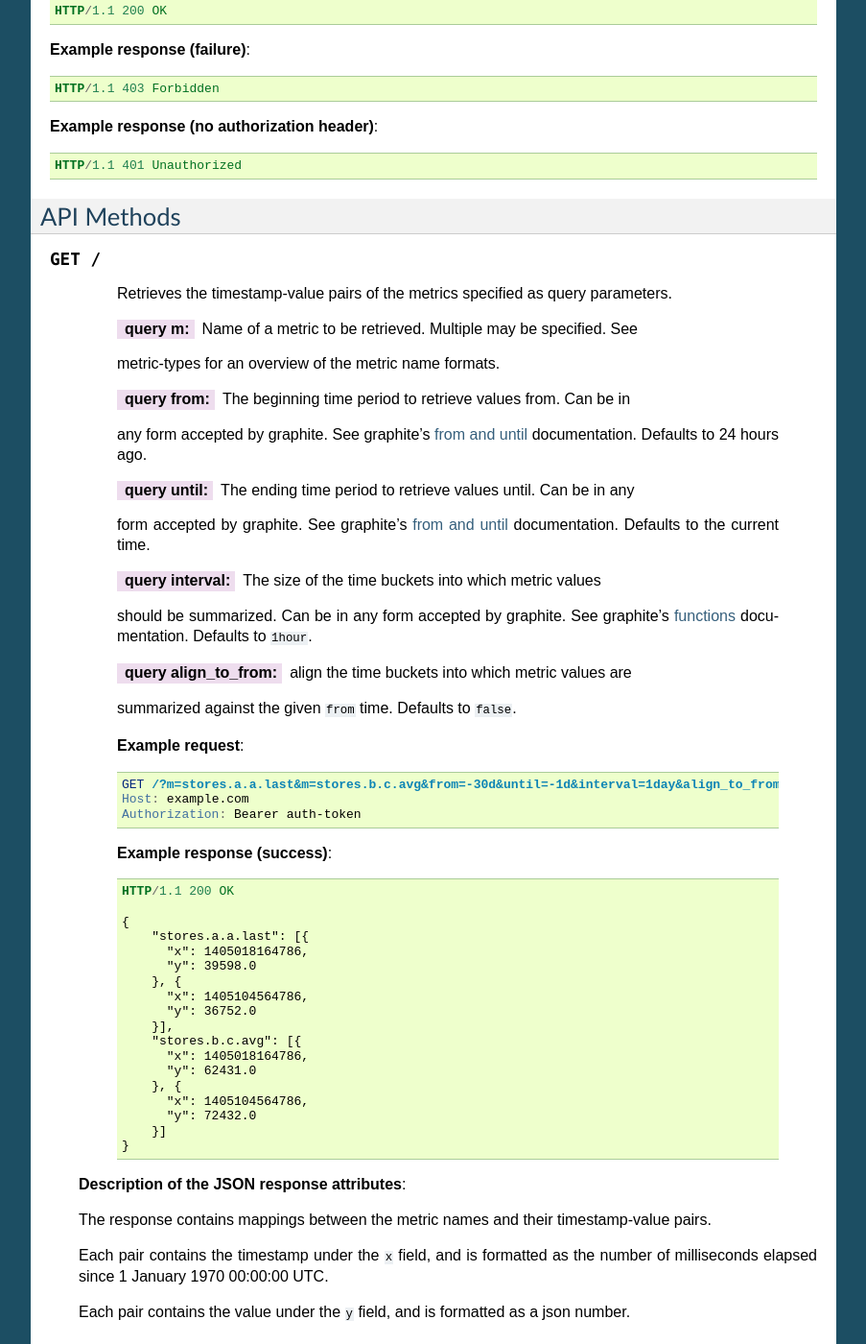
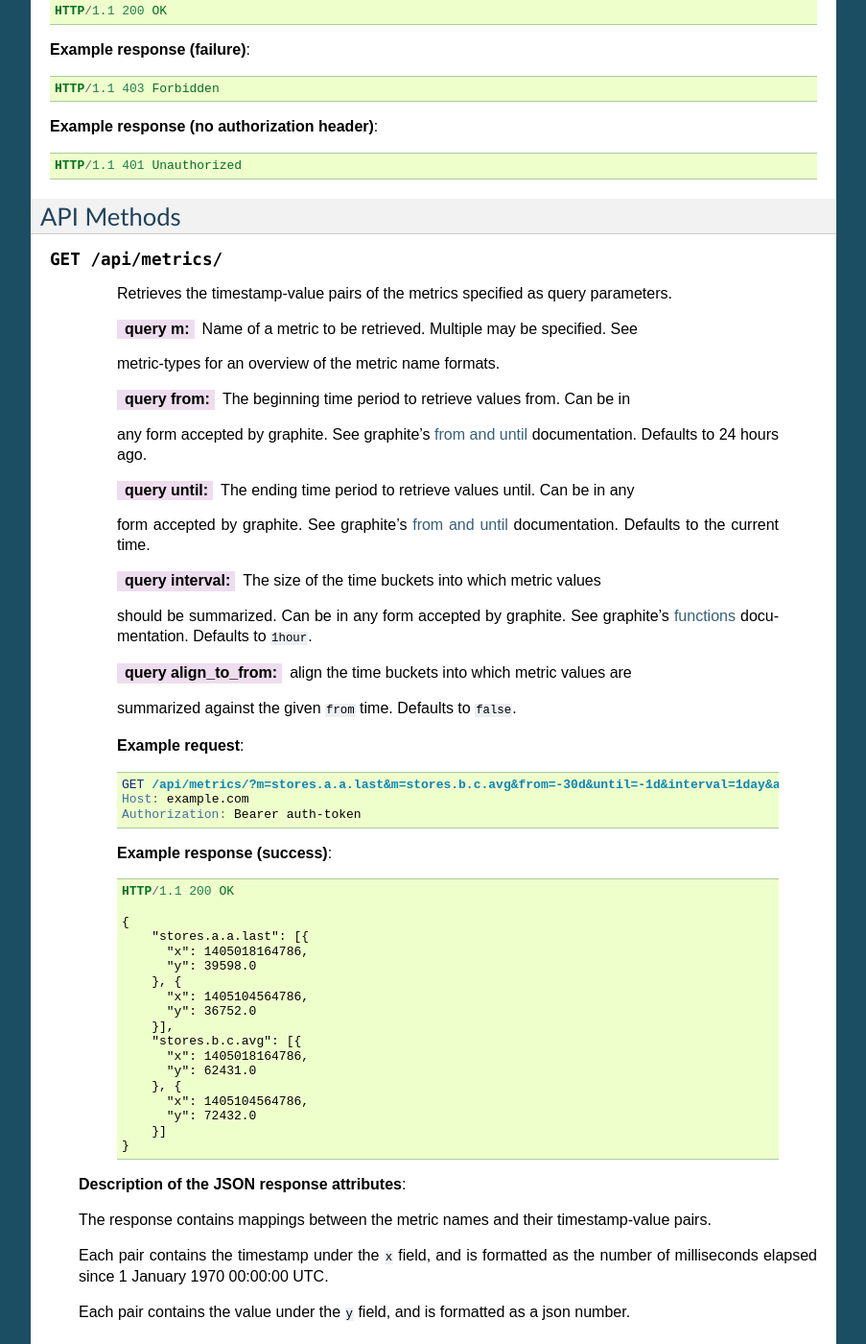
Before and after one commit to praekelt/go-metrics-api, a Sphinx documentation site: the page built from docs/api.rst, in a window 1280 px wide and 1400 px high, scrolled down 1577 px. Shown: the whole window at 96% size, without its empty margins (198-1101 px from the left). Built offline with Sphinx 7.4.7, drawn with Linux system fonts in a browser that asks for light colours.

Commit message:
Change the route for the first api method to /api/metrics/

```diff
--- a/docs/api.rst
+++ b/docs/api.rst
@@ -9,7 +9,7 @@ Contents
 - :ref:`api-authentication`
 - :ref:`api-methods`
 
-    - :http:get:`/`
+    - :http:get:`/api/metrics`
 
 .. _response-format-overview:
 
@@ -118,7 +118,7 @@ Authentication is done using an OAuth bearer token.
 API Methods
 -----------
 
-.. http:get:: /
+.. http:get:: /api/metrics/
 
     Retrieves the timestamp-value pairs of the metrics specified as query
     parameters.
@@ -145,7 +145,7 @@ API Methods
 
     .. sourcecode:: http
 
-        GET /?m=stores.a.a.last&m=stores.b.c.avg&from=-30d&until=-1d&interval=1day&align_to_from=true HTTP/1.1
+        GET /api/metrics/?m=stores.a.a.last&m=stores.b.c.avg&from=-30d&until=-1d&interval=1day&align_to_from=true HTTP/1.1
         Host: example.com
         Authorization: Bearer auth-token
 
```
